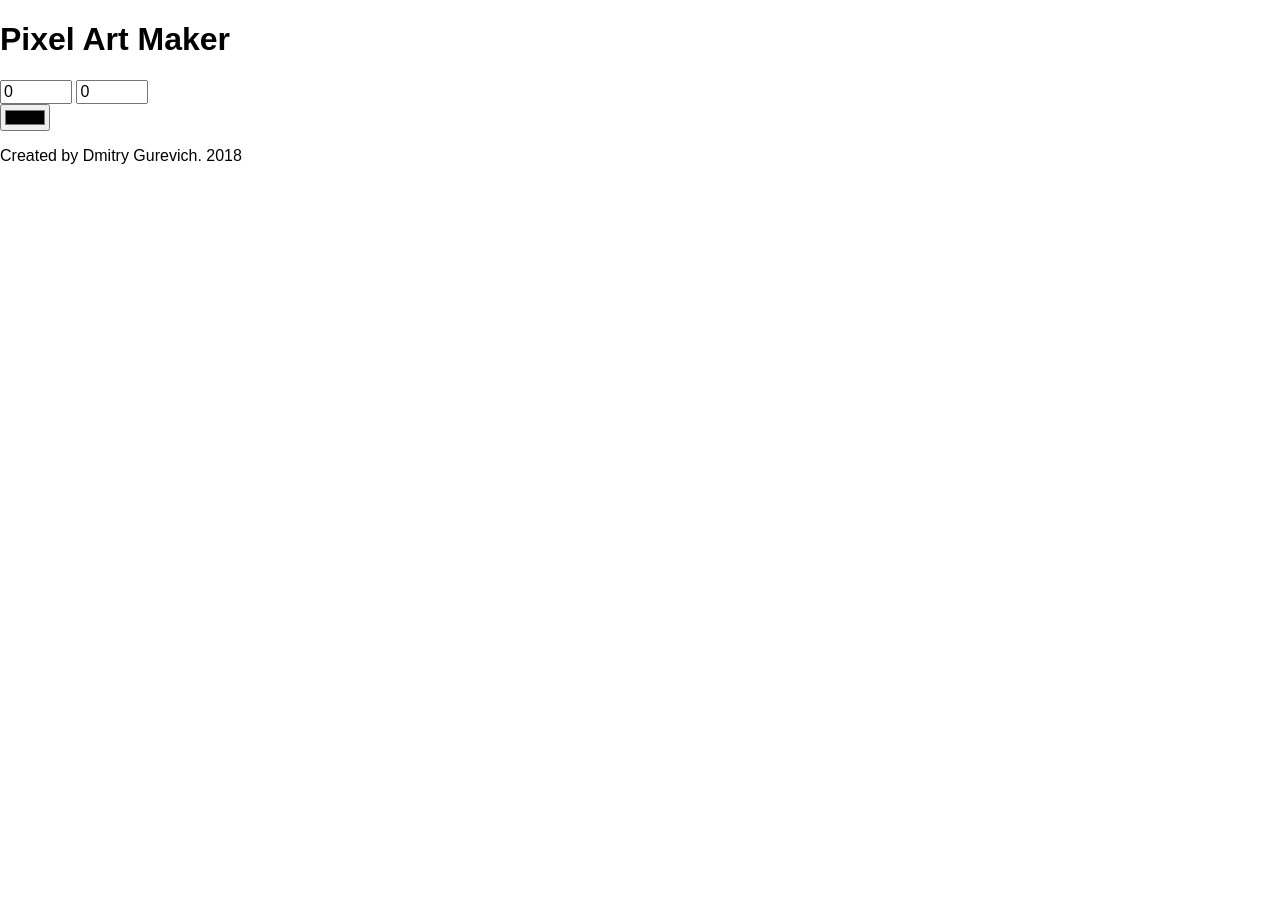
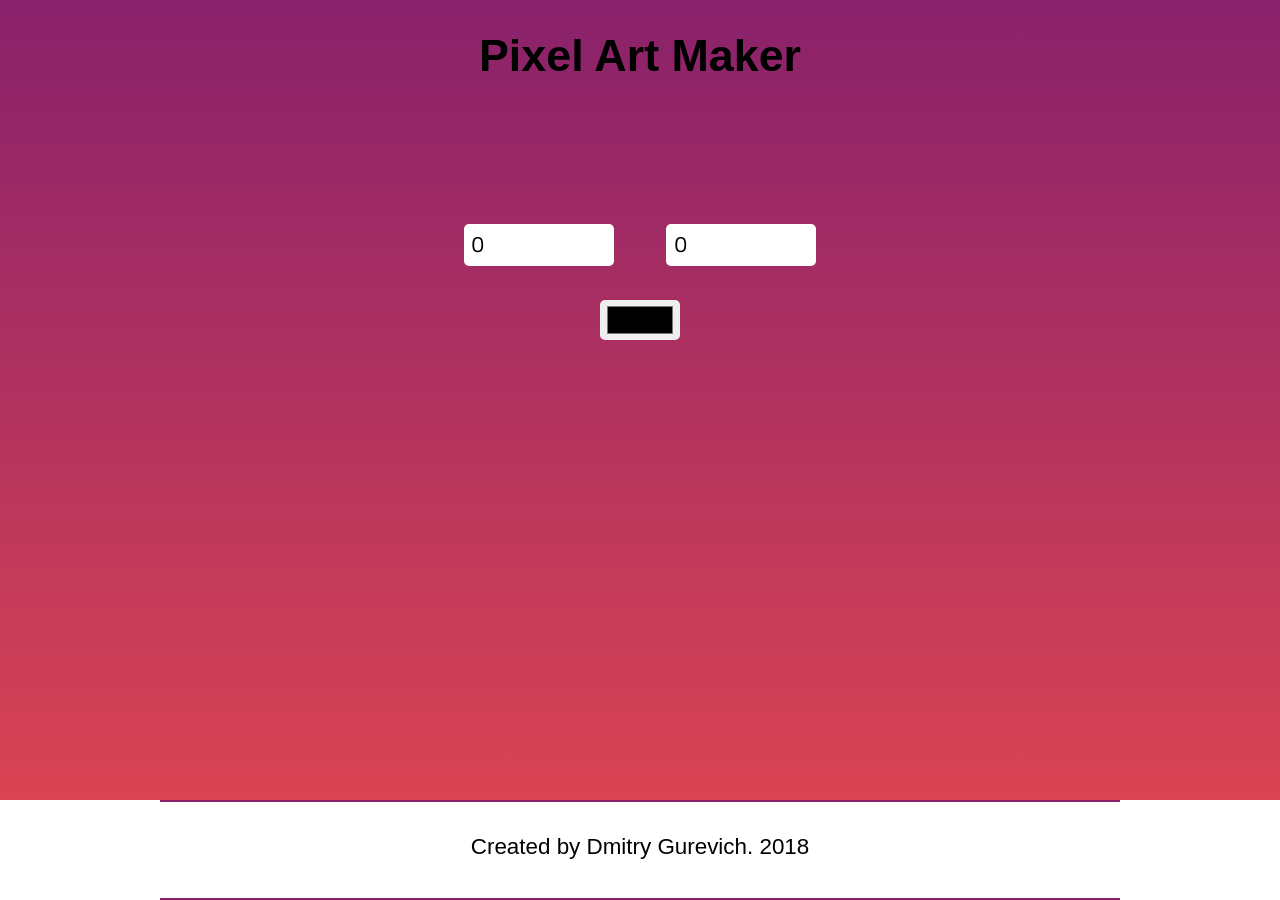
Before and after one commit to omicrondg/pixelart, a plain HTML site: page index.html in a window 1280 px wide. Before the commit the page ends 800 px from the top, so only its background shows below. Drawn offline with Linux system fonts and the light colour scheme; a web font is replaced by a local one.

Commit message:
Add base font and styles

```diff
--- a/css/styles.css
+++ b/css/styles.css
@@ -0,0 +1,79 @@
+* {
+  box-sizing: border-box;
+  margin: 0;
+  padding: 0;
+  }
+
+body {
+  height: 100vh;
+  font-family: "Montserrat Subrayada", sans-serif;
+  font-size: 1.4rem;
+  background: #DA4453;
+  /* fallback for old browsers */
+  background: -webkit-linear-gradient(to bottom, #89216B, #DA4453) no-repeat;
+  /* Chrome 10-25, Safari 5.1-6 */
+  background: linear-gradient(to bottom, #89216B, #DA4453) no-repeat;
+  /* W3C, IE 10+/ Edge, Firefox 16+, Chrome 26+, Opera 12+, Safari 7+ */
+}
+
+.container {
+  position: relative;
+  width:100%;
+  max-width: 960px;
+  margin: 0 auto;
+  display: flex;
+  flex-direction: column;
+  flex-wrap: wrap;
+}
+
+.main-header {
+  height: 200px;
+  text-align: center;
+}
+
+.main-page {
+  height: 100%;
+  min-height: 600px;
+  margin: 0 auto;
+  font-family: 'Titillium Web', sans-serif;
+  text-align: center;
+}
+
+.sizes {
+  height: 100px;
+}
+
+input[type="number"] {
+  width: 150px;
+  margin: 1.5rem;
+  padding: 0.5rem;
+  border-style: none;
+  border-radius: 5px;
+}
+
+.colors {
+  height: 150px;
+}
+
+input[type="color"] {
+  width: 80px;
+  height: 40px;
+  padding: 2px 5px;
+  border-style: none;
+  border-radius: 5px;
+}
+
+
+.footer {
+  position: relative;
+  bottom: 0;
+  height: 100px;
+  text-align: center;
+  border-top: #89216B solid 2px;
+  border-bottom: #89216B solid 2px;
+
+}
+
+.footer p {
+  margin-top: 2rem;
+}
--- a/index.html
+++ b/index.html
@@ -1,14 +1,19 @@
 <!DOCTYPE html>
 <html lang="en">
+
 <head>
   <meta charset="UTF-8">
   <meta name="viewport" content="width=device-width, initial-scale=1.0">
   <meta http-equiv="X-UA-Compatible" content="ie=edge">
+  <link href="https://fonts.googleapis.com/css?family=Montserrat+Subrayada" rel="stylesheet">
+  <link href="https://fonts.googleapis.com/css?family=Titillium+Web:400,600" rel="stylesheet">
   <link href="css/normalize.css" rel="stylesheet">
   <link href="css/styles.css" rel="stylesheet">
   <title>Document</title>
 </head>
+
 <body>
+  <div class="container">
     <header class="main-header">
       <h1 class="top-title">Pixel Art Maker</h1>
     </header>
@@ -26,6 +31,6 @@
     <footer class="footer">
       <p class="cops">Created by Dmitry Gurevich. 2018</p>
     </footer>
-  <script src="js/pixelart.js"></script>
+  </div>
 </body>
 </html>
```
Lines whose indentation alone changed are shown as unchanged.
